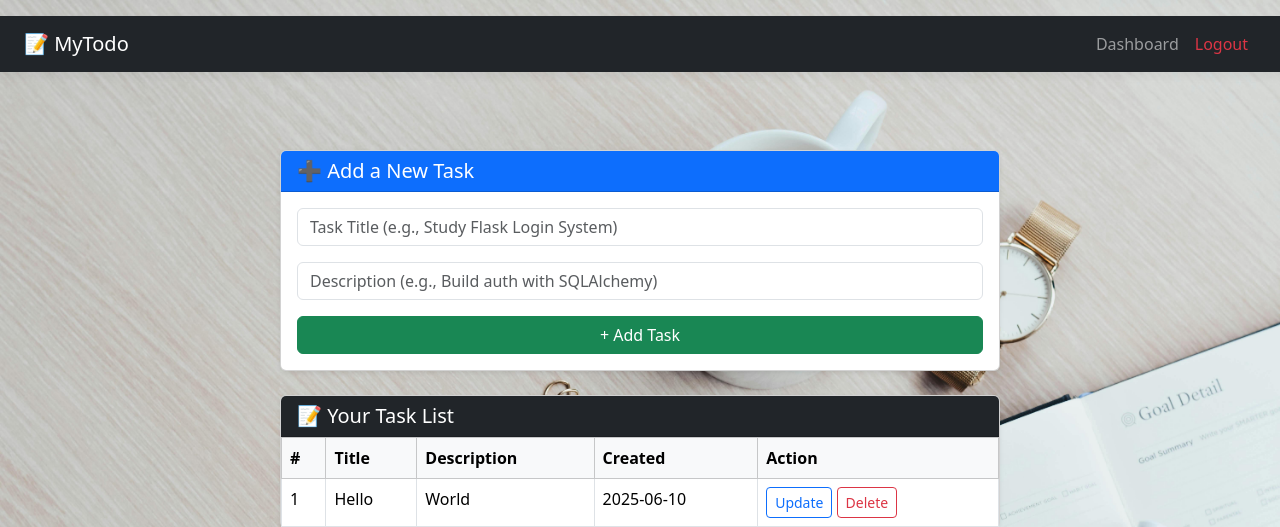
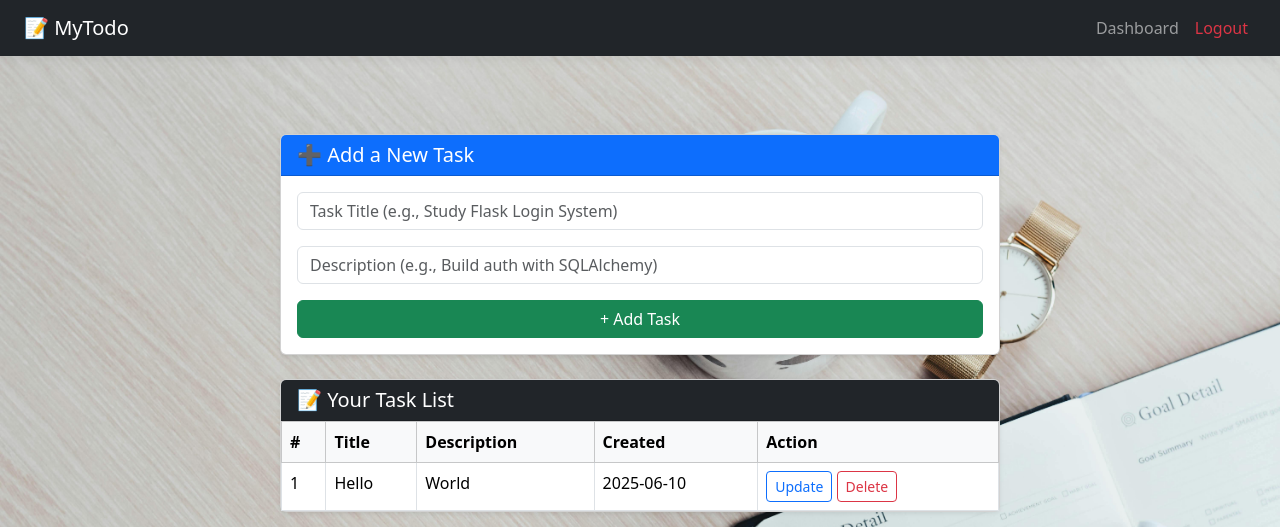
Before and after one commit to kudiyarohit/Flask-App, a Flask app: page / in a window 1280 px wide. Shown: the top 527 px of the page. Run offline with Flask 3, Linux system fonts and the light colour scheme; a user stored in the database is signed in.

Commit message:
Fix Spacing issues

```diff
--- a/templates/base.html
+++ b/templates/base.html
@@ -26,7 +26,7 @@
 
 </head>
 <body>
-  <div class="container mt-3">
+  <div class="container mt-0">
     {% with messages = get_flashed_messages(with_categories=true) %}
       {% if messages %}
         {% for category, message in messages %}
```
